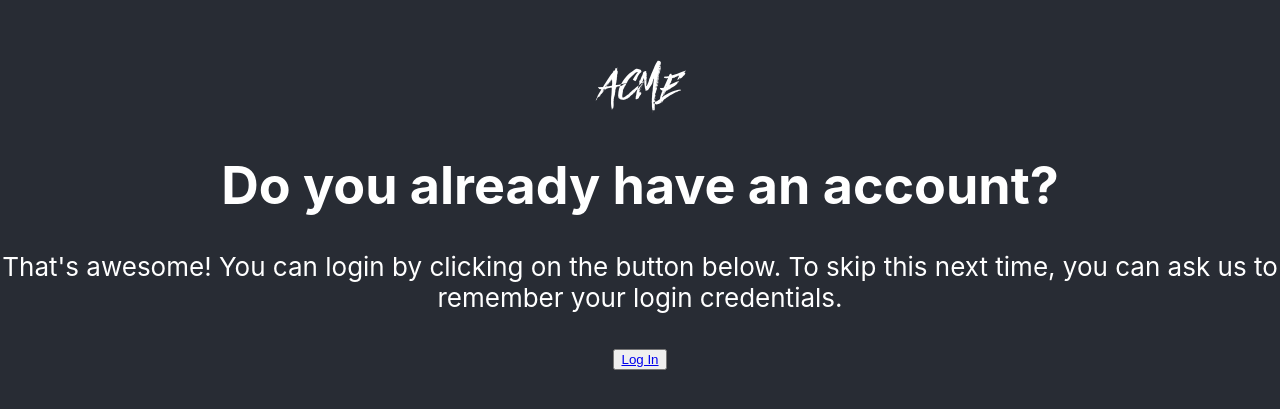
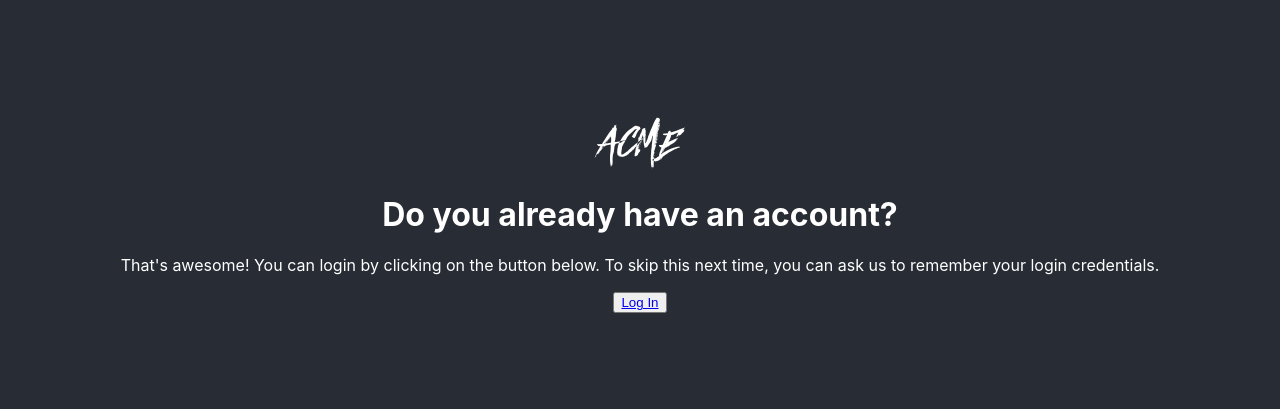
Before and after one commit to RubiMaistro/cy-login-frontend-task, a React (Create React App) app: page / in a window 1280 px wide. Shown: the part 185-594 px from the top of the page. Built offline with nearby package versions, Linux system fonts and the light colour scheme.

Commit message:
chore(App): add layout design

```diff
--- a/src/App.css
+++ b/src/App.css
@@ -1,5 +1,38 @@
 .App {
+  position: relative;
+  display: flex;
+  flex-flow: column nowrap;
+  justify-content: center;
+  align-items: center;
+  width: 100%;
+  height: 100vh;
+  margin: 0;
+  padding: 0;
+  background-color: #282c34;
   text-align: center;
+  font-size: 16px;
+  color: white;
+}
+
+.Main-Container {
+  display: flex;
+  flex-flow: column nowrap;
+  justify-content: center;
+  justify-items: center;
+  align-content: center;
+  width: 100%;
+  max-width: fit-content;
+  height: fit-content;
+  margin: 0;
+  padding: 2em 4em;
+}
+
+button {
+  transition: all ease-in .3s;
+}
+
+button:hover {
+  transition: all ease-in-out .4s;
 }
 
 .App-logo {
@@ -11,18 +44,6 @@
   .App-logo {
     animation: App-logo-spin infinite 20s linear;
   }
-}
-
-.App-header {
-  background-color: #282c34;
-  min-height: 100vh;
-  display: flex;
-  flex-direction: column;
-  align-items: center;
-  justify-content: center;
-  text-align: center;
-  font-size: calc(10px + 2vmin);
-  color: white;
 }
 
 .App-link {
--- a/src/App.tsx
+++ b/src/App.tsx
@@ -6,7 +6,8 @@ import Home from './pages/Home';
 
 function App() {
   return (
-    <div className='App-header'>
+    <div className='App'>
+      <div className='Main-Container'>
         <Router>
           <Routes>
             <Route path='/' element={<Home />} />
@@ -14,6 +15,7 @@ function App() {
           </Routes>
         </Router>
       </div>
+    </div>
   );
 }
 
```
Lines whose indentation alone changed are shown as unchanged.
